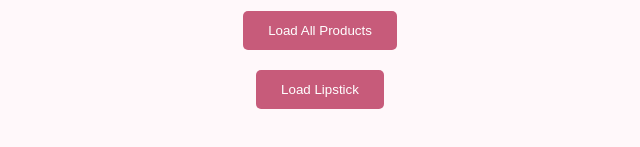
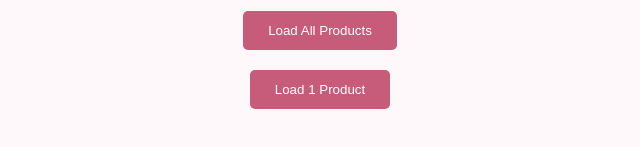
Before and after one commit to koreemc/basic-bootstrap, a plain HTML site: page ajax-demo.html in a window 1280 px wide. Shown: the part 319-466 px from the top of the page, 320-960 px from the left. Drawn offline with Linux system fonts and the light colour scheme.

Commit message:
Rename button to load a single product

```diff
--- a/ajax-demo.html
+++ b/ajax-demo.html
@@ -40,9 +40,10 @@
                 Load All Products
             </button>
 
-            <button id="loadLipstick">
-                Load Lipstick
+            <button id="loadProduct">
+                Load 1 Product
             </button>
+
 
         </div>
 
```
